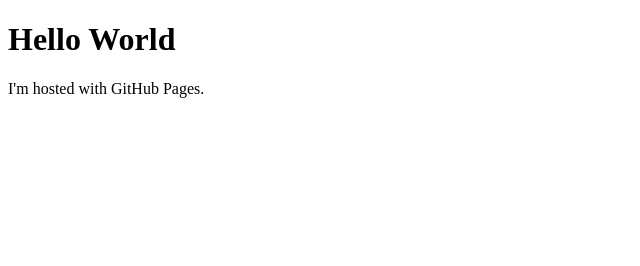
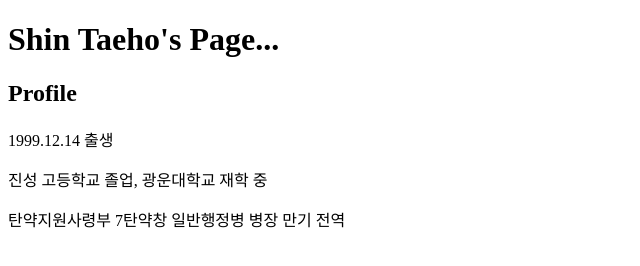
Before and after one commit to odsyjr2/odsyjr2.github.io, a plain HTML site: page index.html in a window 1280 px wide. Shown: the whole page, without its empty margins (0-640 px from the left). Drawn offline with Linux system fonts and the light colour scheme.

Commit message:
Update index.html

```diff
--- a/index.html
+++ b/index.html
@@ -1,7 +1,14 @@
 <!DOCTYPE html>
 <html>
-<body>
-<h1>Hello World</h1>
-<p>I'm hosted with GitHub Pages.</p>
-</body>
+  <head>
+    <meta charset = "utf-8">
+    <title>Shin Taeho's Page...</title>
+  </head>
+  <body>
+    <h1>Shin Taeho's Page...</h1>
+    <h2>Profile</h2>
+    <p>1999.12.14 출생</p>
+    <p>진성 고등학교 졸업, 광운대학교 재학 중</p>
+    <p>탄약지원사령부 7탄약창 일반행정병 병장 만기 전역</p>
+  </body>
 </html>
```
